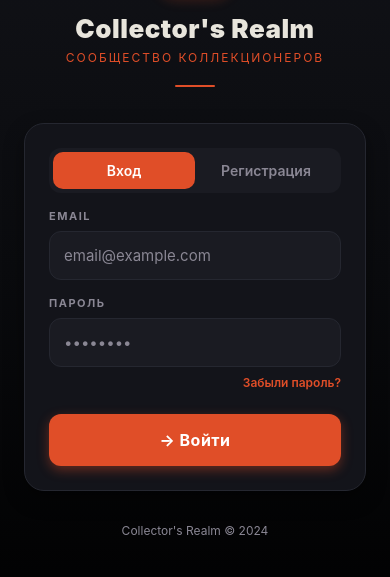
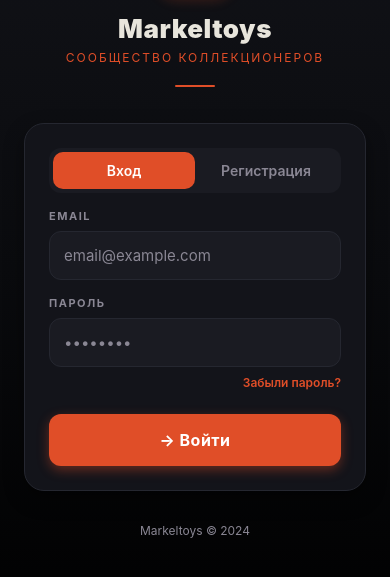
Before and after one commit to Kirilleshk/collectors-realm-frontend, a React Native app drawn with its web renderer: screen /Login in a window 390 px wide. Shown: the part 195-772 px from the top of the page. Built offline with nearby package versions, Linux system fonts and the light colour scheme; some packages are replaced by stand-ins of ours.

Commit message:
rename: Collector's Realm → Markeltoys (видимый бренд)
По просьбе Марка (09.08) — так его знают подписчики в соцсетях.
Изменено: логотип/футер логина, название канала в новостях, заголовок
вкладки браузера, имя приложения (app.json name — то, что видно под
иконкой при установке), bundleIdentifier/package com.collectorsrealm.app
→ com.markeltoys.app (безопасно — приложение ещё не публиковалось в
сторах, привязок к существующим листингам нет).

НЕ тронуто (инфраструктурные идентификаторы, смена сломает интеграции):
хост бэкенда collectors-realm-backend.onrender.com, Cloudflare Worker
holy-grass-59e8 (текущий рабочий URL), Cloudinary upload preset
collectors_realm, expo slug, домен писем @collectors-realm.ru.

```diff
--- a/app.json
+++ b/app.json
@@ -1,6 +1,6 @@
 {
   "expo": {
-    "name": "collectors-realm",
+    "name": "Markeltoys",
     "slug": "collectors-realm",
     "version": "1.1.0",
     "runtimeVersion": {
@@ -21,7 +21,7 @@
     },
     "ios": {
       "supportsTablet": true,
-      "bundleIdentifier": "com.collectorsrealm.app"
+      "bundleIdentifier": "com.markeltoys.app"
     },
     "android": {
       "adaptiveIcon": {
@@ -30,7 +30,7 @@
         "backgroundImage": "./assets/android-icon-background.png",
         "monochromeImage": "./assets/android-icon-monochrome.png"
       },
-      "package": "com.collectorsrealm.app"
+      "package": "com.markeltoys.app"
     },
     "web": {
       "favicon": "./assets/favicon.png"
--- a/src/screens/LoginScreen.js
+++ b/src/screens/LoginScreen.js
@@ -280,7 +280,7 @@ export default function LoginScreen() {
           <View style={s.logoWrap}>
             <Text style={s.logoIcon}>🗿</Text>
           </View>
-          <Text style={s.logo}>Collector's Realm</Text>
+          <Text style={s.logo}>Markeltoys</Text>
           <Text style={s.sub}>Сообщество коллекционеров</Text>
           <View style={s.logoLine} />
         </Animated.View>
@@ -571,7 +571,7 @@ export default function LoginScreen() {
         </Animated.View>
 
         <Animated.View style={[s.footer, { opacity: fadeAnim }]}>
-          <Text style={s.footerText}>Collector's Realm © 2024</Text>
+          <Text style={s.footerText}>Markeltoys © 2024</Text>
         </Animated.View>
 
       </ScrollView>
--- a/src/screens/ProductDetailScreen.js
+++ b/src/screens/ProductDetailScreen.js
@@ -14,7 +14,7 @@ const SELLER = {
   telegram: 'collector_realm_shop',
   whatsapp: '79001234567',
   max: 'collector_realm_shop',
-  name: "Collector's Realm"
+  name: "Markeltoys"
 }
 
 const STATUS_INFO = {
--- a/src/screens/ReleasesScreen.js
+++ b/src/screens/ReleasesScreen.js
@@ -19,7 +19,7 @@ function FeedCard({ item }) {
           <Text style={{ fontSize: 18 }}>🗿</Text>
         </View>
         <View style={{ flex: 1 }}>
-          <Text style={s.channelName}>Collector's Realm</Text>
+          <Text style={s.channelName}>Markeltoys</Text>
           <Text style={s.date}>{dateStr} в {timeStr}</Text>
         </View>
       </View>
```
Also changed, not shown: public/index.html (+1 -1 lines).
